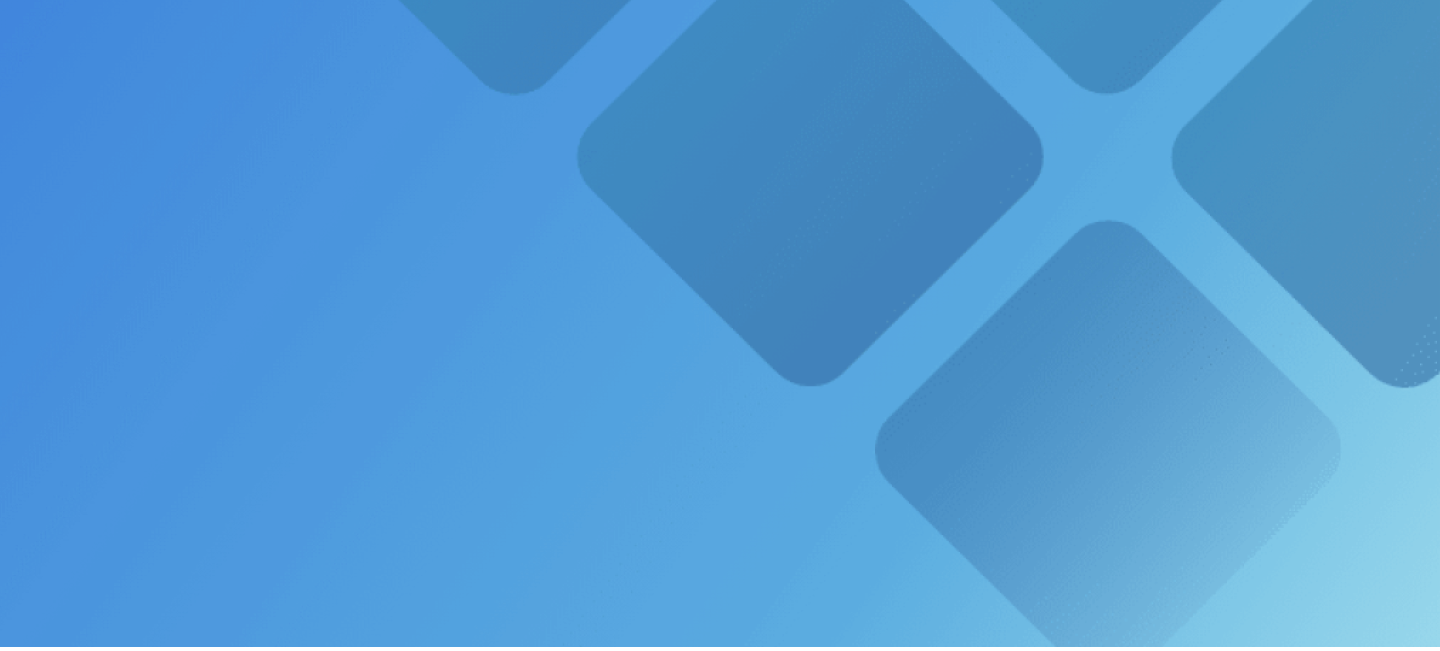
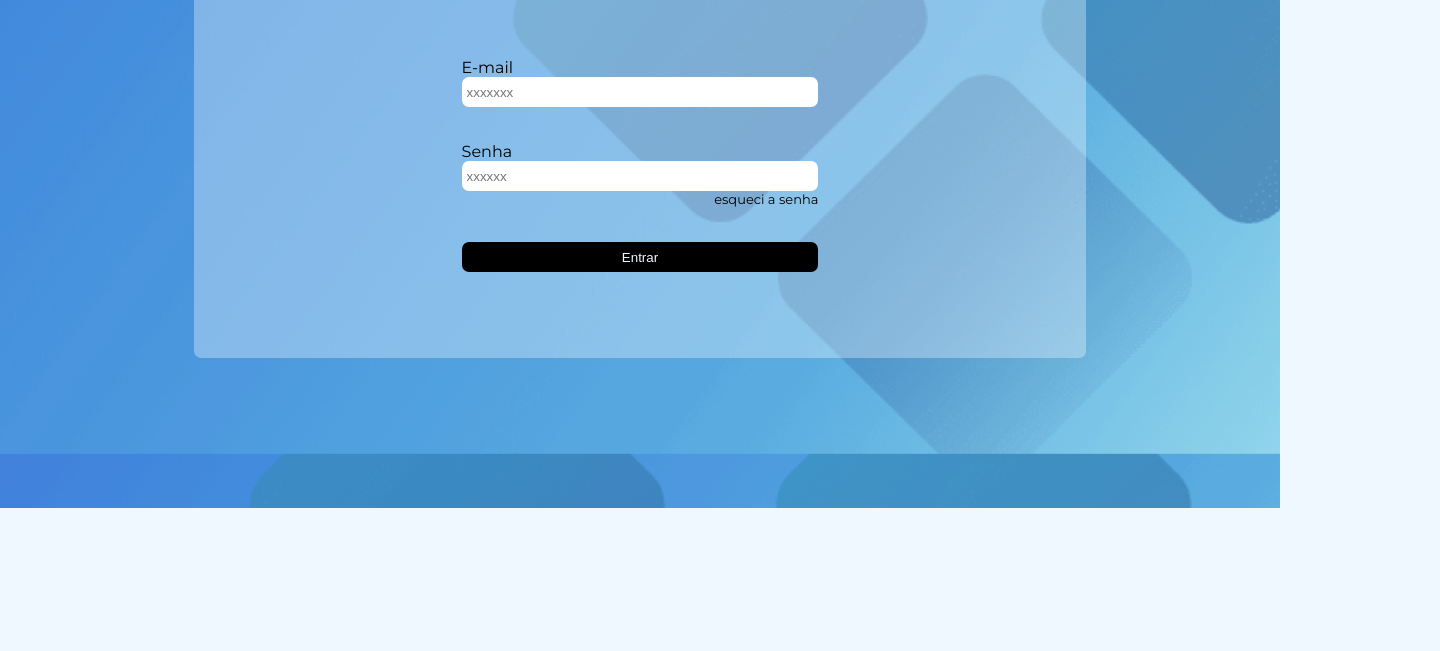
Before and after one commit to Clara-Crastechini/bibliotec, a plain HTML site: page login.html in a window 1280 px wide. Shown: the part 292-943 px from the top of the page, 1440 px wide, since content can reach past the window. After the commit the page ends 800 px from the top, so only its background shows below. Drawn offline with Linux system fonts and the light colour scheme.

Commit message:
Pagina de login

```diff
--- a/css/login.css
+++ b/css/login.css
@@ -1,12 +1,31 @@
 @import url('https://fonts.googleapis.com/css2?family=Montserrat:ital,wght@0,100..900;1,100..900&display=swap');
 
-
-*{
+* {
     margin: 0;
     padding: 0;
     box-sizing: border-box;
 }
 
+.layout-grid {
+    margin: 0 auto;
+    width: 100%;
+    max-width: 992px;
+    /* border: 3px solid white; */
+}
+
+
+html {
+    width: 100%;
+    height: 100%;
+}
+
+body {
+    background-color: aliceblue;
+    font-family: "Montserrat", sans-serif;
+    display: flex;
+    flex-wrap: wrap;
+
+}
 
 header {
     background-color: #202529;
@@ -46,3 +65,85 @@ header nav a {
     /* font-family: ; */
     text-decoration: none;
 }
+
+.section img{
+    width: 100%;
+    height: 700px;
+}
+
+
+main {
+    height: 80%;
+    width: 100%;
+
+}
+
+form {
+    background-color: rgba(240, 248, 255, 0.347);
+    display: flex;
+    justify-content: center;
+    align-items: center;
+    flex-direction: column;
+    margin: 50px;
+    height: 500px;
+    border-radius: 7px;
+}
+
+form h1 {
+    margin-bottom: 60px;
+}
+
+.preencher-dados label {
+    width: 100%;
+}
+
+.preencher-dados {
+    width: 40%;
+    display: flex;
+    flex-direction: column;
+
+    margin-bottom: 20px;
+}
+
+.preencher-dados a {
+    text-decoration: none;
+    color: black;
+    text-align: end;
+    font-size: small;
+}
+
+.preencher-dados input {
+    height: 30px;
+    border-radius: 7px;
+    padding-left: 5px;
+    border: none;
+}
+
+.enviar {
+    background-color: black;
+    color: aliceblue;
+
+    width: 40%;
+    height: 30px;
+    border-radius: 7px;
+    border: none;
+    margin-top: 15px;
+}
+
+input{
+    width: 100%;
+}
+
+.preencher-dados label {
+
+    margin-top: 15px;
+}
+
+button:hover {
+    background-color: rgb(0, 153, 255);
+    color: black;
+}
+
+nav a:hover {
+    color: rgb(0, 153, 255);
+}
--- a/login.html
+++ b/login.html
@@ -4,33 +4,54 @@
 <head>
     <meta charset="UTF-8">
     <meta name="viewport" content="width=device-width, initial-scale=1.0">
-    <title>BIBLIOTEC</title>
+    <title>login-bibliotec</title>
     <link rel="stylesheet" href="./css/login.css">
+
+    <style>
+        body {
+            background-size: 100%;
+            background-image: url(./images/login-bk-desktop.png);
+        }
+    </style>
 </head>
 
 <body>
     <header>
-
         <div class="layout-grid header-flex">
-            <img src="images/logo-desktop.svg" alt="Livro aberto com o texto Bibliotec ao seu lado">
-
+            <img src="./images/logo-desktop.svg" alt="">
             <nav>
-                <a href="">Quem Somos</a>
-                <a href="">Acervo</a>
-                <a href="">Login</a>
+                <a href="#">Quem somos</a>
+                <a href="#">Nosso acervo</a>
+                <a href="#">Login</a>
             </nav>
         </div>
     </header>
 
+
     <main>
-        <div class="fundo" >
-            <img src="./images/login-bk-desktop.png" alt="sla">
+
+        <div class="layout-grid">
+
+            <form action="">
+                <h1>Entre na BiblioTec</h1>
+                <div class="preencher-dados">
+                    <label for="e-mail">E-mail</label>
+                    <input type="email" placeholder="xxxxxxx">
+                </div>
+                <div class="preencher-dados">
+                    <label for="senha">Senha</label>
+                    <input type="password" placeholder="xxxxxx">
+                    <a href="#">esqueci a senha</a>
+                </div>
+                <button class="enviar">Entrar</button>
+            </form>
         </div>
 
-        <article>
 
-        </article>
+
+
     </main>
 
+</body>
 
-</body>
+</html>
```
Also changed, not shown: css/formulario.html (added, +91 -0 lines).
